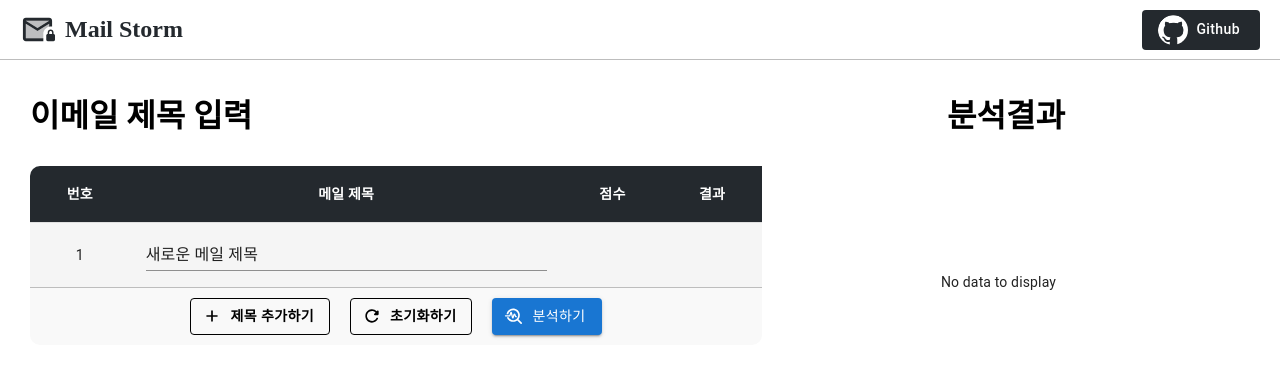
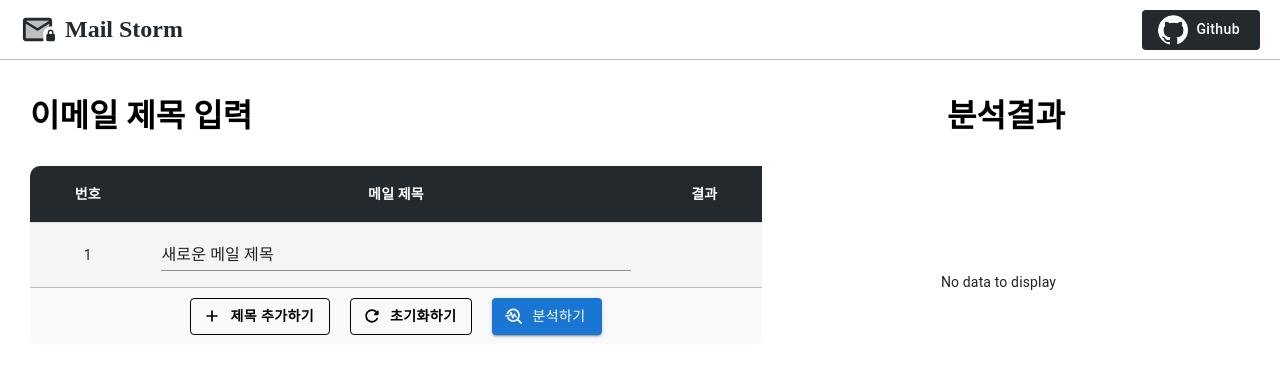
Before and after one commit to Vactor0911/mail-storm, a React (Vite) app: page / in a window 1280 px wide. Shown: the top 376 px of the page. Built offline with nearby package versions, Linux system fonts and the light colour scheme.

Commit message:
테이블 스타일 수정

```diff
--- a/src/components/StyledTable.tsx
+++ b/src/components/StyledTable.tsx
@@ -46,9 +46,6 @@ const StyledTable = () => {
             메일 제목
           </StyledTableCell>
           <StyledTableCell align="center" sx={{ fontWeight: "bold" }}>
-            점수
-          </StyledTableCell>
-          <StyledTableCell align="center" sx={{ fontWeight: "bold" }}>
             결과
           </StyledTableCell>
         </TableRow>
@@ -78,18 +75,12 @@ const StyledTable = () => {
             </StyledTableCell>
             <StyledTableCell
               align="center"
-              sx={{ color: row.result == "스팸" ? color.red : "" }}
-            >
-              {row.score}
-            </StyledTableCell>
-            <StyledTableCell
-              align="center"
               sx={{
                 fontWeight: "bold",
-                color: row.result == "스팸" ? color.red : "",
+                color: row.result === "spam" ? color.red : "",
               }}
             >
-              {row.result}
+              {row.result !== undefined ? (row.result === "spam" ? "스팸" : "정상") : ""}
             </StyledTableCell>
           </StyledTableRow>
         ))}
```
